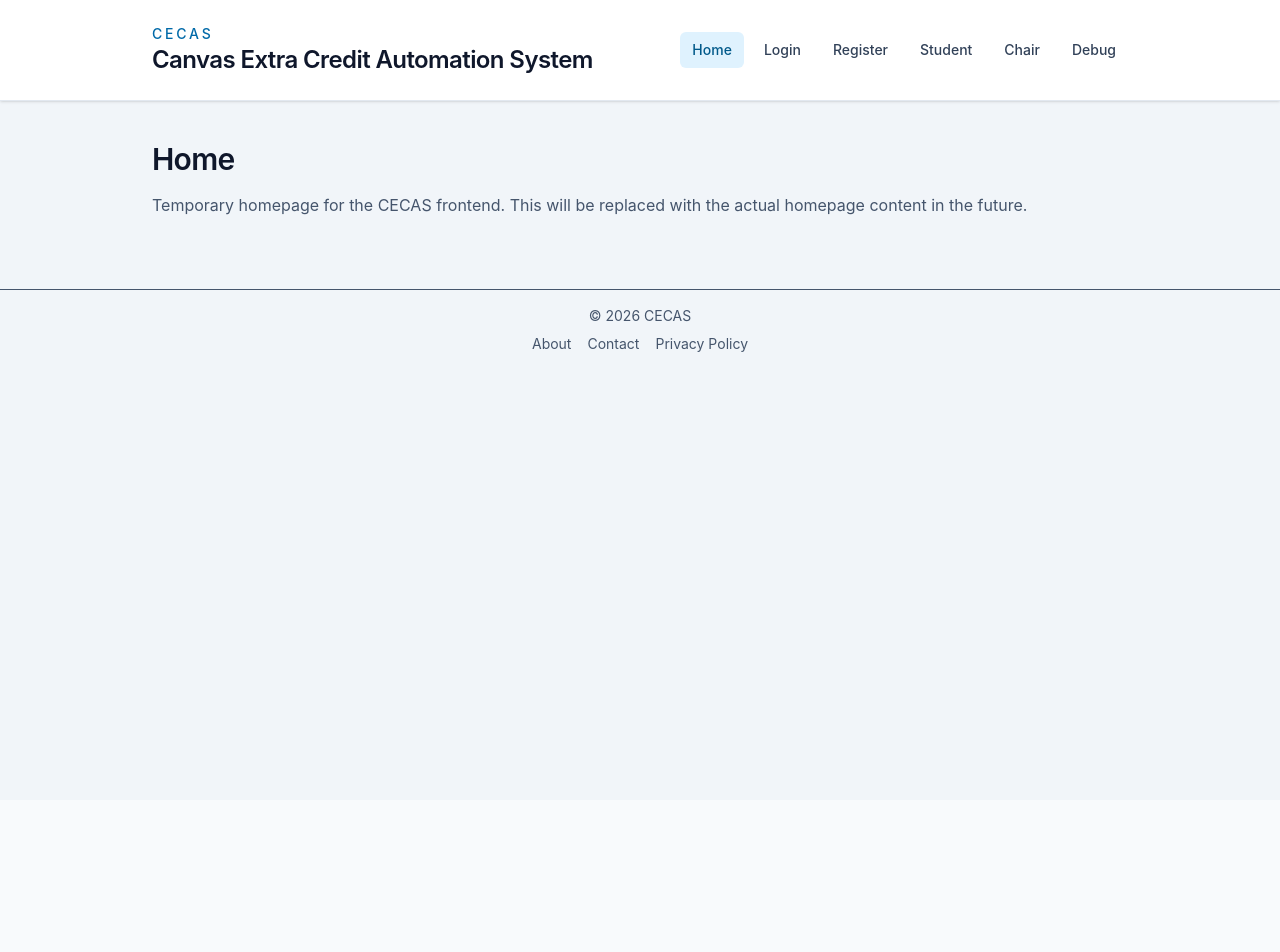
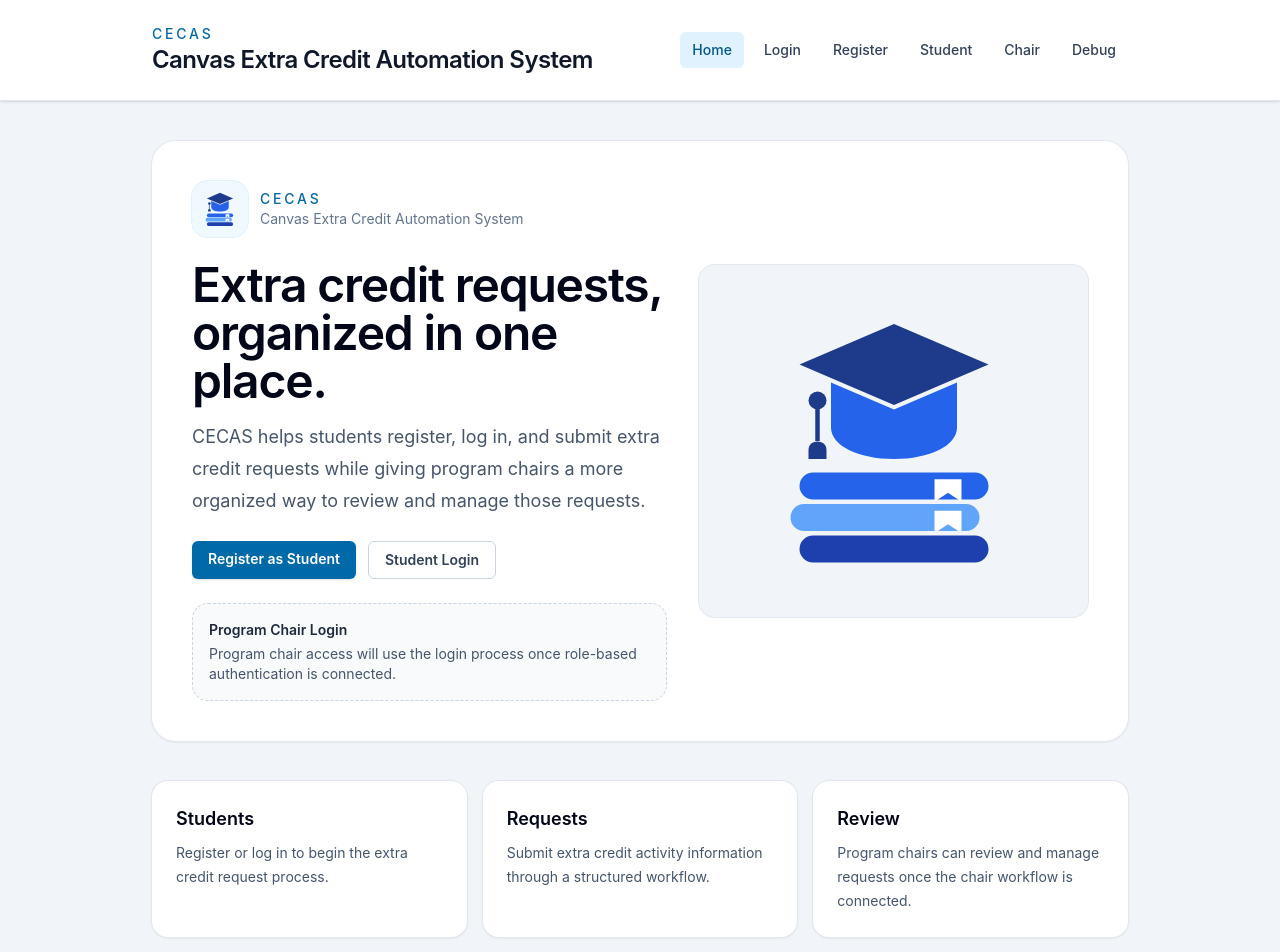
Before and after one commit to RafaelRG9/cecas-practicum-portfolio, a React (Vite) app in the folder frontend/: page / in a window 1280 px wide. Shown: the top 952 px of the page. Before the commit the page ends 800 px from the top, so only its background shows below. Built offline with nearby package versions, Linux system fonts and the light colour scheme.

Commit message:
#56 Create public landing page (#83)
* Create public landing page

* Align landing page with ticket requirements

* Align landing page with ticket requirements

```diff
--- a/frontend/src/pages/HomePage.tsx
+++ b/frontend/src/pages/HomePage.tsx
@@ -1,10 +1,97 @@
+import { Link } from 'react-router-dom'
+import capLogo from '../assets/cap.svg'
+
 export default function HomePage() {
   return (
-    <section className="space-y-4">
-      <h1 className="text-3xl font-semibold tracking-tight">Home</h1>
-      <p className="text-slate-600">
-        Temporary homepage for the CECAS frontend. This will be replaced with the actual homepage content in the future.
-      </p>
+    <section className="space-y-10">
+      <div className="overflow-hidden rounded-3xl bg-white shadow-sm ring-1 ring-slate-200">
+        <div className="grid gap-8 p-8 lg:grid-cols-[1.1fr_0.9fr] lg:items-center lg:p-10">
+          <div className="space-y-6">
+            <div className="flex items-center gap-3">
+              <img
+                src={capLogo}
+                alt="CECAS logo"
+                className="size-14 rounded-2xl bg-sky-50 p-2 ring-1 ring-sky-100"
+              />
+
+              <div>
+                <p className="text-sm font-medium uppercase tracking-[0.2em] text-sky-700">
+                  CECAS
+                </p>
+                <p className="text-sm text-slate-500">
+                  Canvas Extra Credit Automation System
+                </p>
+              </div>
+            </div>
+
+            <div className="space-y-4">
+              <h1 className="max-w-3xl text-4xl font-semibold tracking-tight text-slate-950 sm:text-5xl">
+                Extra credit requests, organized in one place.
+              </h1>
+
+              <p className="max-w-2xl text-lg leading-8 text-slate-600">
+                CECAS helps students register, log in, and submit extra credit requests while giving program chairs a more organized way to review and manage those requests.
+              </p>
+            </div>
+
+            <div className="flex flex-wrap gap-3">
+              <Link
+                to="/register"
+                className="rounded-md bg-sky-700 px-4 py-2 text-sm font-semibold text-white shadow-sm transition hover:bg-sky-800"
+              >
+                Register as Student
+              </Link>
+
+              <Link
+                to="/login"
+                className="rounded-md border border-slate-300 bg-white px-4 py-2 text-sm font-semibold text-slate-700 transition hover:bg-slate-50"
+              >
+                Student Login
+              </Link>
+            </div>
+
+            <div className="rounded-2xl border border-dashed border-slate-300 bg-slate-50 p-4">
+              <p className="text-sm font-semibold text-slate-800">
+                Program Chair Login
+              </p>
+              <p className="mt-1 text-sm text-slate-600">
+                Program chair access will use the login process once role-based authentication is connected.
+              </p>
+            </div>
+          </div>
+
+          <div className="flex justify-center rounded-2xl bg-slate-100 p-8 ring-1 ring-slate-200">
+            <img
+              src={capLogo}
+              alt="CECAS logo"
+              className="max-h-72 w-full max-w-sm object-contain"
+            />
+          </div>
+        </div>
+      </div>
+
+      <div className="grid gap-4 md:grid-cols-3">
+        <article className="rounded-2xl bg-white p-6 shadow-sm ring-1 ring-slate-200">
+          <h2 className="text-lg font-semibold text-slate-950">Students</h2>
+          <p className="mt-2 text-sm leading-6 text-slate-600">
+            Register or log in to begin the extra credit request process.
+          </p>
+        </article>
+
+        <article className="rounded-2xl bg-white p-6 shadow-sm ring-1 ring-slate-200">
+          <h2 className="text-lg font-semibold text-slate-950">Requests</h2>
+          <p className="mt-2 text-sm leading-6 text-slate-600">
+            Submit extra credit activity information through a structured workflow.
+          </p>
+        </article>
+
+        <article className="rounded-2xl bg-white p-6 shadow-sm ring-1 ring-slate-200">
+          <h2 className="text-lg font-semibold text-slate-950">Review</h2>
+          <p className="mt-2 text-sm leading-6 text-slate-600">
+            Program chairs can review and manage requests once the chair workflow is connected.
+          </p>
+        </article>
+      </div>
     </section>
   )
 }
```
Also changed, not shown: frontend/src/assets/cap.svg (added).
